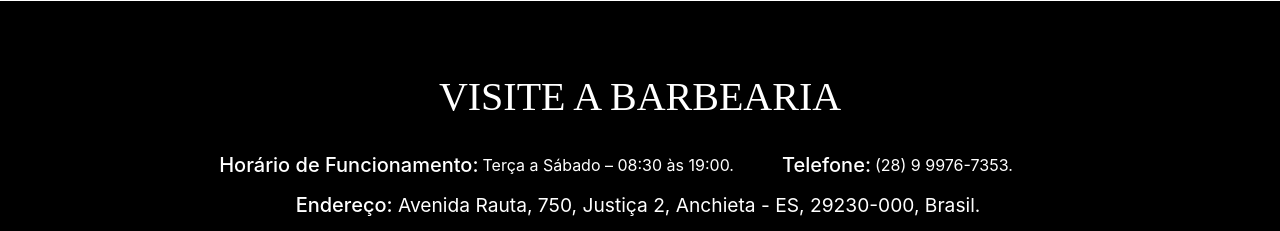
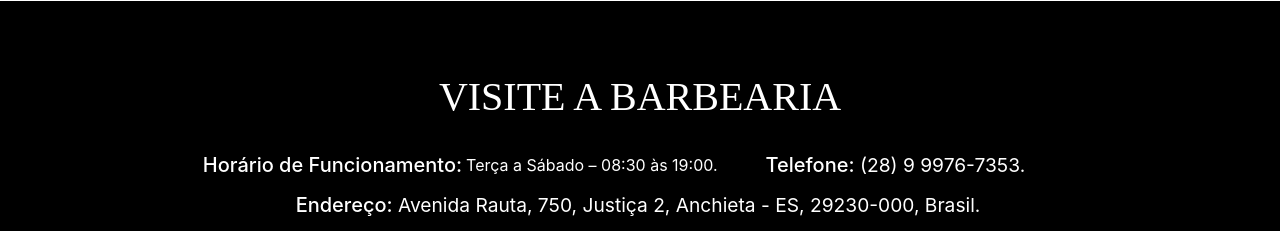
Before and after one commit to bonicenha/barbearia-davi-simoes, a plain HTML site: page index.html in a window 1280 px wide. Shown: the part 2107-2338 px from the top of the page. Drawn offline with nearby package versions, Linux system fonts and the light colour scheme; a web font is replaced by a local one.

Commit message:
FINALLE??

```diff
--- a/css/style.css
+++ b/css/style.css
@@ -615,7 +615,7 @@ position: relative;
 display: none;
 }
 
-.endereco-text{
+.endereco-text, .telefone-text{
   font-weight: normal;
   font-size: 1.2rem;
 }
@@ -646,7 +646,7 @@ html, body{
 
 #logotipo{
   height: 85px;
-  margin-right: 3.2rem;
+  margin-right: 3.5rem;
 }
 
 .header{
--- a/index.html
+++ b/index.html
@@ -208,8 +208,8 @@
             <p class="horarios horariostext text-white mb-0">Terça a Sábado – 08:30 às 19:00.</p>
           </div>
           <div class="d-flex align-items-center pr-5">
-            <h5 class="telefone text-white pr-1 mb-0">Telefone:</h5>
-            <p class="telefone text-white mb-0">(28) 9 9976-7353.</p>
+            <h5 class="telefone text-white pr-1 mb-0">Telefone:<span class="telefone telefone-text text-white mb-0"> (28) 9 9976-7353.</span></h5>
+
           </div>
         </div>
 
```
